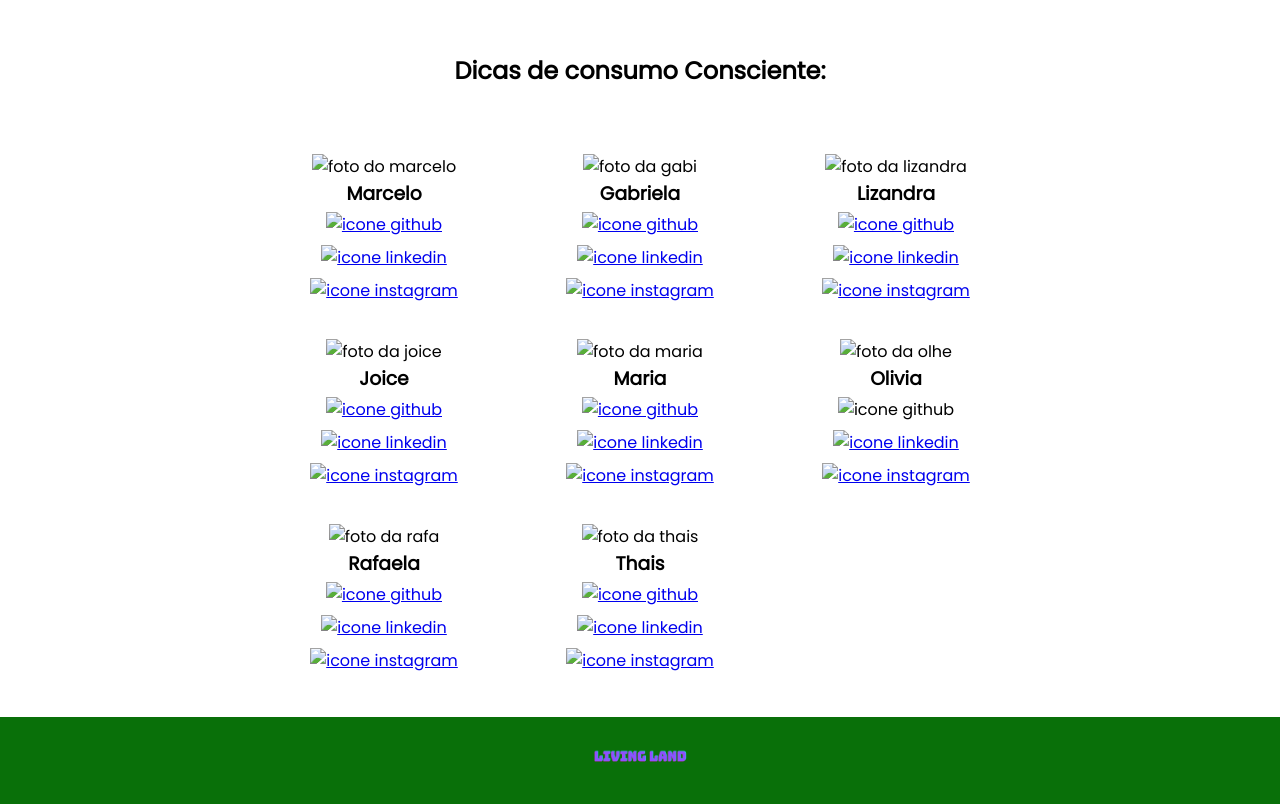
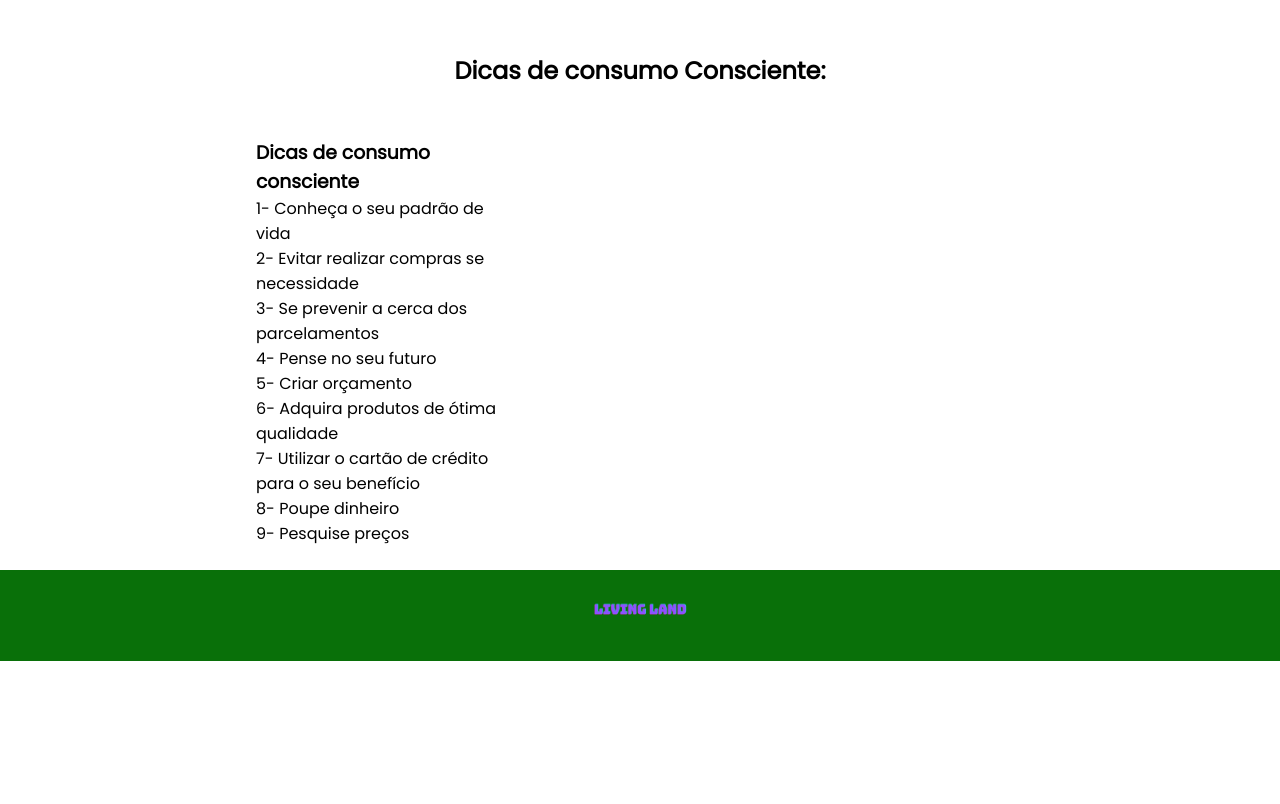
Before and after one commit to gabrielguedes1b/agrinhogabrielguedes, a plain HTML site: page index.html in a window 1280 px wide. Shown: the part 743-1547 px from the top of the page. After the commit the page ends 1404 px from the top, so only its background shows below. Drawn offline with Linux system fonts and the light colour scheme.

Commit message:
alteracao dia 1 de agosto

```diff
--- a/index.html
+++ b/index.html
@@ -34,68 +34,47 @@
         <h2 class="estudante-titulo">Dicas de consumo Consciente:</h2>
         <div class="estudante-todos">
         <span></span>
-        <div class="estudante-div">
-            <img class="estudante-imagem" src="Marcelo.jpeg" alt="foto do marcelo">
-            <h3 class="estudante-nome">Marcelo</h3>
-            <a href="https://github.com/marcelopaludetto"><img class="estudante-icone" src="github.png" alt="icone github"></a>
-            <a href="https://linkedin.com/marcelopaludetto"><img class="estudante-icone" src="linkedin.png" alt="icone linkedin"></a>
-            <a href="https://instagram.com/marcelopaludetto"><img class="estudante-icone" src="instagram.png" alt="icone instagram"></a>
-        </div>
-        <div class="estudante-div">
-            <img class="estudante-imagem" src="Gabi.jpg" alt="foto da gabi">
-            <h3 class="estudante-nome">Gabriela</h3>
-            <a href="https://github.com/GabrielaM-L"><img class="estudante-icone" src="github.png" alt="icone github"></a>
-            <a href="https://www.linkedin.com/in/gabriela-marcomini-de-lima/"><img class="estudante-icone" src="linkedin.png" alt="icone linkedin"></a>
-            <a href="https://www.instagram.com/gabriela_marcomini/"><img class="estudante-icone" src="instagram.png" alt="icone instagram"></a>
-        </div>
-        <div class="estudante-div">
-            <img class="estudante-imagem" src="Liz.jpg" alt="foto da lizandra">
-            <h3 class="estudante-nome">Lizandra</h3>
-            <a href="https://github.com/LizandraDuarte40"><img class="estudante-icone" src="github.png" alt="icone github"></a>
-            <a href="https://www.linkedin.com/in/lizandrarlm-duarte/"><img class="estudante-icone" src="linkedin.png" alt="icone linkedin"></a>
-            <a href="https://www.instagram.com/lizandrarlm"><img class="estudante-icone" src="instagram.png" alt="icone instagram"></a>
-        </div>
-        <span></span>
-        <span></span>
-        <div class="estudante-div">
-            <img class="estudante-imagem" src="Joice.jpg" alt="foto da joice">
-            <h3 class="estudante-nome">Joice</h3>
-            <a href="https://github.com/JoiceAlura"><img class="estudante-icone" src="github.png" alt="icone github"></a>
-            <a href="https://www.linkedin.com/in/joicebarbaresco/"><img class="estudante-icone" src="linkedin.png" alt="icone linkedin"></a>
-            <a href="https://www.instagram.com/joicebarbaresco/"><img class="estudante-icone" src="instagram.png" alt="icone instagram"></a>
-        </div>
-        <div class="estudante-div">
-            <img class="estudante-imagem" src="Maria.jpg" alt="foto da maria">
-            <h3 class="estudante-nome">Maria</h3>
-            <a href="https://github.com/MagePSR"><img class="estudante-icone" src="github.png" alt="icone github"></a>
-            <a href="https://www.linkedin.com/in/mariageovanna"><img class="estudante-icone" src="linkedin.png" alt="icone linkedin"></a>
-            <a href="https://www.instagram.com/magpsr/"><img class="estudante-icone" src="instagram.png" alt="icone instagram"></a>
-        </div>
-        <div class="estudante-div">
-            <img class="estudante-imagem" src="Olivia.jpg" alt="foto da olhe">
-            <h3 class="estudante-nome">Olivia</h3>
-            <img class="estudante-icone" src="github.png" alt="icone github">
-            <a href="https://www.linkedin.com/in/olhe/"><img class="estudante-icone" src="linkedin.png" alt="icone linkedin"></a>
-            <a href="https://github.com/olhe12"><img class="estudante-icone" src="instagram.png" alt="icone instagram"></a>
-        </div>
-        <span></span>
-        <span></span>
-        <div class="estudante-div">
-            <img class="estudante-imagem" src="Rafa.jpg" alt="foto da rafa">
-            <h3 class="estudante-nome">Rafaela</h3>
-            <a href="https://github.com/rafaelamunhoz12"><img class="estudante-icone" src="github.png" alt="icone github"></a>
-            <a href="http://linkedin.com/in/rafaela-felix-munhoz-oliveira-02160a10a"><img class="estudante-icone" src="linkedin.png" alt="icone linkedin"></a>
-            <a href="https://www.instagram.com/rafafmo/"><img class="estudante-icone" src="instagram.png" alt="icone instagram"></a>
-        </div>
-        <div class="estudante-div">
-            <img class="estudante-imagem" src="Thais.jpg" alt="foto da thais">
-            <h3 class="estudante-nome">Thais</h3>
-            <a href="https://github.com/Thaispianucci"><img class="estudante-icone" src="github.png" alt="icone github"></a>
-            <a href="https://www.linkedin.com/in/thais-pianucci-benedicto-54a9a416/"><img class="estudante-icone" src="linkedin.png" alt="icone linkedin"></a>
-            <a href="https://www.instagram.com/thaispianucci/"><img class="estudante-icone" src="instagram.png" alt="icone instagram"></a>
-        </div>
+      <section>
+                <h3>Dicas de consumo consciente</h3>
+                <p>
+                    1- Conheça o seu padrão de vida
+                </p>
 
-    </div>
+                <p>
+                    2- Evitar realizar compras se necessidade
+                </p>
+
+                <p>
+                    3- Se prevenir a cerca dos parcelamentos
+                </p>
+
+                <p>
+                   4- Pense no seu futuro
+                </p>
+
+                <p>
+                    5- Criar orçamento
+                </p>
+
+                <p>
+
+                    6- Adquira produtos de ótima qualidade
+                </p>
+
+                <p>
+                    7- Utilizar o cartão de crédito para o seu benefício
+                </p>
+
+                <p>
+                    8- Poupe dinheiro
+                </p>
+
+                <p>
+                    9- Pesquise preços
+                </p>
+
+
+            </section>
     </section>
     <footer class="rodape">
         <img class="rodape-imagem" src="logo.png" alt="logo da alura start">
```
Also changed, not shown: style.css (line endings or trailing spaces).
